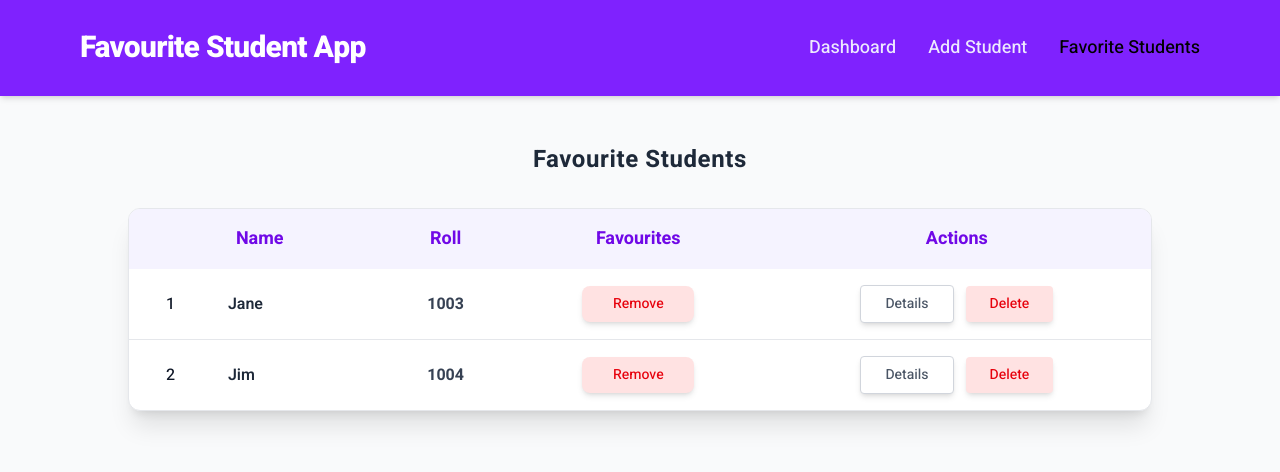
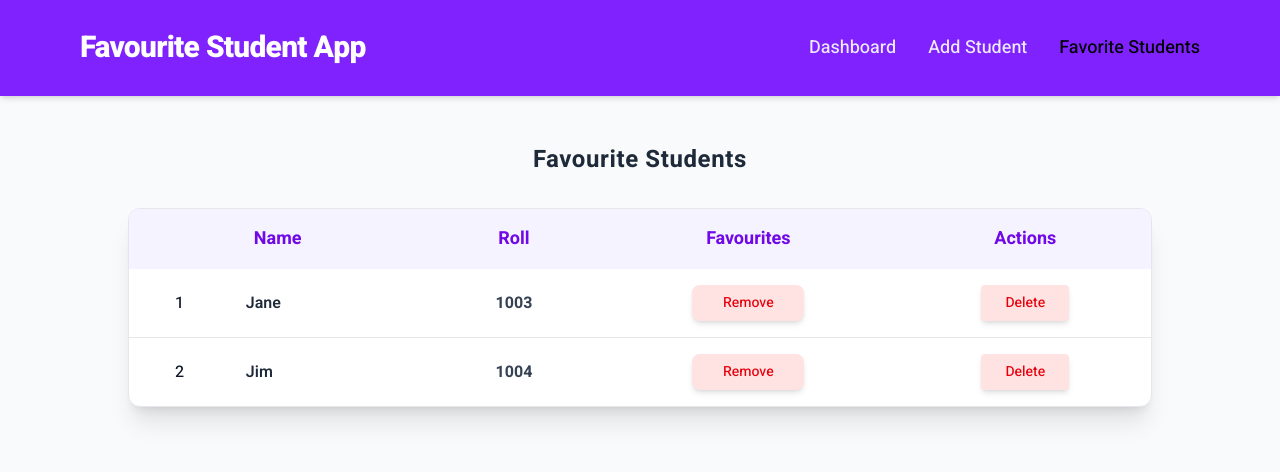
Before and after one commit to Prasanth-1011/Student-Register, a React (Vite) app: page /favourites in a window 1280 px wide. Shown: the top 472 px of the page. Built offline with nearby package versions, Linux system fonts and the light colour scheme.

Commit message:
Fixing Bugs Using Props

```diff
--- a/src/Components/Map.jsx
+++ b/src/Components/Map.jsx
@@ -1,7 +1,7 @@
 import { useContext } from "react";
 import { StudentContext } from "../StudentProvider";
 
-function Map({ list }) {
+function Map(props) {
   const { students, setStudents, setProfile, ref } = useContext(StudentContext);
 
   const toggleFavourite = (student) => {
@@ -26,7 +26,7 @@ function Map({ list }) {
 
   return (
     <>
-      {list.map((student, index) => (
+      {props.list.map((student, index) => (
         <tr
           key={index}
           className="group transition-colors duration-200 hover:bg-violet-50/50"
@@ -56,7 +56,7 @@ function Map({ list }) {
               <button
                 type="button"
                 onClick={() => sendDetails(student)}
-                className="w-auto rounded border border-gray-300 bg-white px-6 py-2 text-sm font-medium text-gray-600 transition-colors hover:bg-gray-50 hover:text-gray-900"
+                className={`${props.details ? "" : "hidden"} w-auto rounded border border-gray-300 bg-white px-6 py-2 text-sm font-medium text-gray-600 transition-colors hover:bg-gray-50 hover:text-gray-900`}
               >
                 Details
               </button>
--- a/src/Pages/Dashboard.jsx
+++ b/src/Pages/Dashboard.jsx
@@ -27,7 +27,7 @@ function Dashboard() {
             </tr>
           </thead>
           <tbody className="divide-y divide-gray-200">
-            <Map list={students} />
+            <Map list={students} details={true} />
           </tbody>
         </table>
       </div>
--- a/src/Pages/Favourite.jsx
+++ b/src/Pages/Favourite.jsx
@@ -30,7 +30,7 @@ function Favourite() {
                 </tr>
               </thead>
               <tbody className="divide-y divide-gray-200">
-                <Map list={favourites} />
+                <Map list={favourites} details={false} />
               </tbody>
             </table>
           </div>
```
Also changed, not shown: 1 other file (tests, documents, lock files or other folders).
